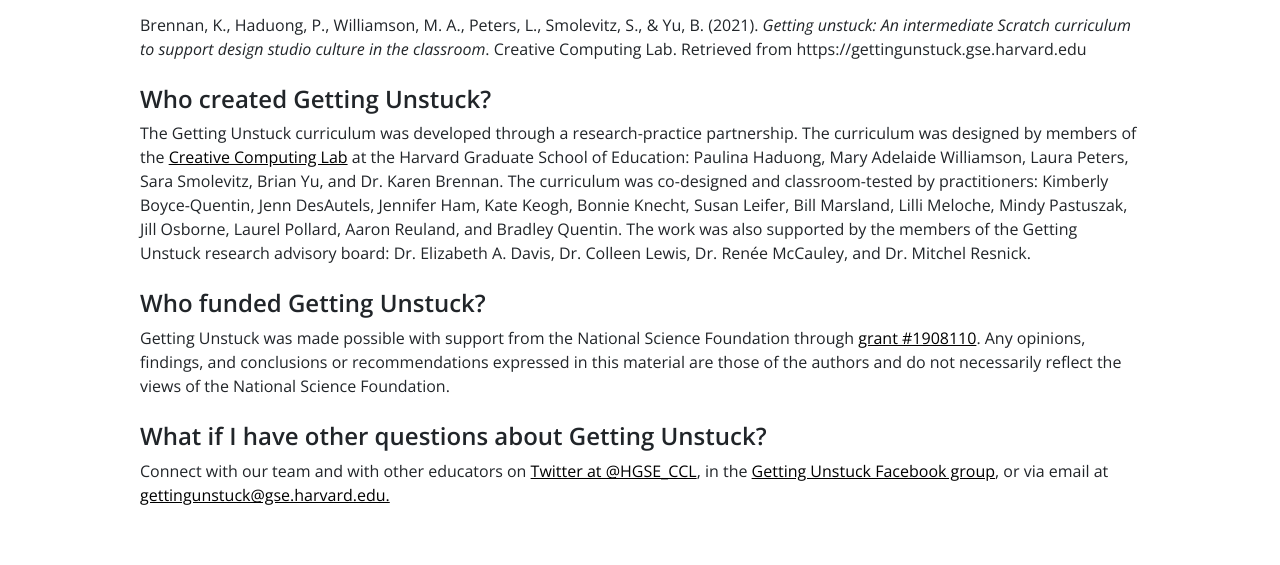
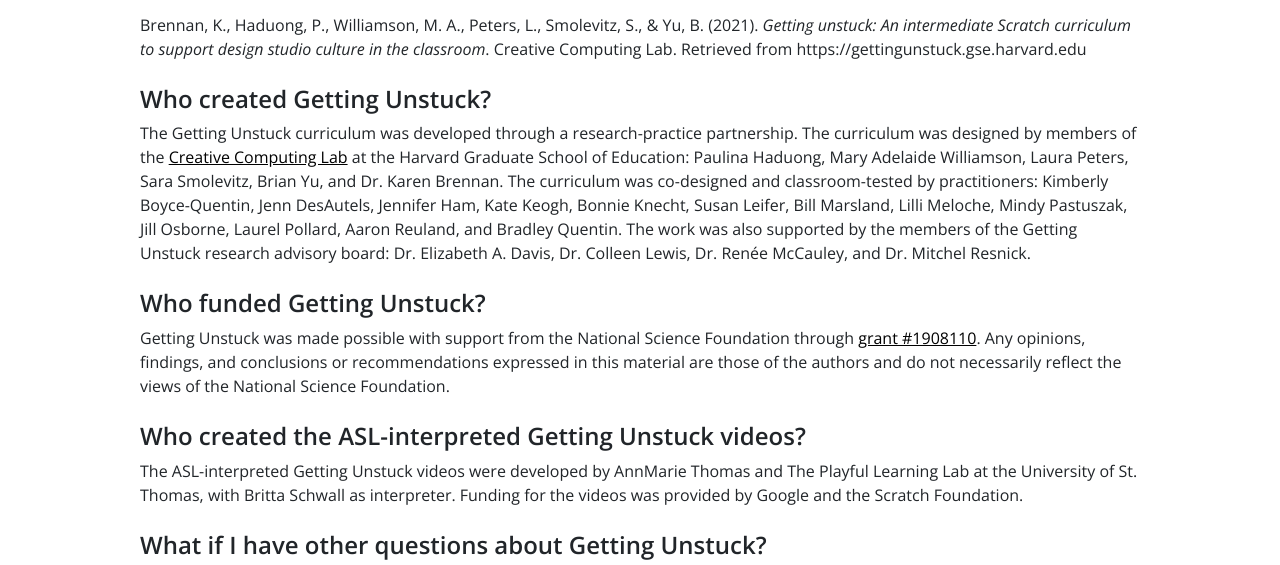
Before and after one commit to GSE-CCL/unstuck-curriculum-static, a plain HTML site: page faq.html in a window 1280 px wide. Shown: the part 1071-1636 px from the top of the page. Drawn offline with nearby package versions, Linux system fonts and the light colour scheme.

Commit message:
9d7fd6bcbe113ca40a15e564933fd242ec8e0309

```diff
--- a/faq.html
+++ b/faq.html
@@ -221,6 +221,9 @@
                 <h2 class="mt-4">Who funded Getting Unstuck?</h2>
                 <p>Getting Unstuck was made possible with support from the National Science Foundation through <a href='https://www.nsf.gov/awardsearch/showAward?AWD_ID=1908110' target='_blank'>grant #1908110</a>. Any opinions, findings, and conclusions or recommendations expressed in this material are those of the authors and do not necessarily reflect the views of the National Science Foundation.</p>
 
+                <h2 class="mt-4">Who created the ASL-interpreted Getting Unstuck videos?</h2>
+                <p>The ASL-interpreted Getting Unstuck videos were developed by AnnMarie Thomas and The Playful Learning Lab at the University of St. Thomas, with Britta Schwall as interpreter. Funding for the videos was provided by Google and the Scratch Foundation.</p>
+
                 <h2 class="mt-4">What if I have other questions about Getting Unstuck?</h2>
                 <p>Connect with our team and with other educators on <a href='https://twitter.com/HGSE_CCL' target='_blank'>Twitter at @HGSE_CCL</a>, in the <a href='https://www.facebook.com/groups/GettingUnstuckCommunity' target='_blank'>Getting Unstuck Facebook group</a>, or via email at <a href='mailto:gettingunstuck@gse.harvard.edu' target='_blank'>gettingunstuck@gse.harvard.edu.</a></p>
 
```
